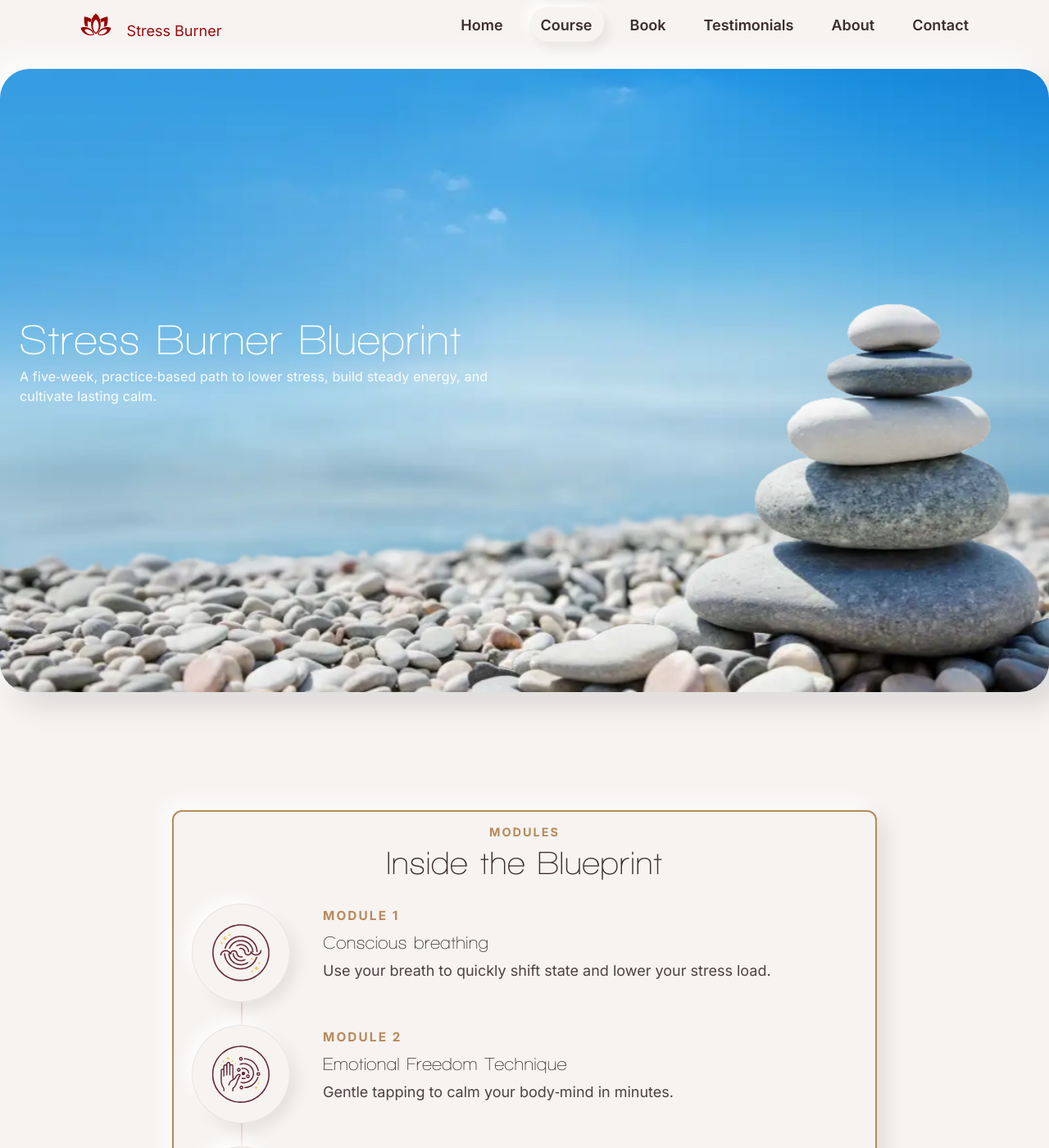
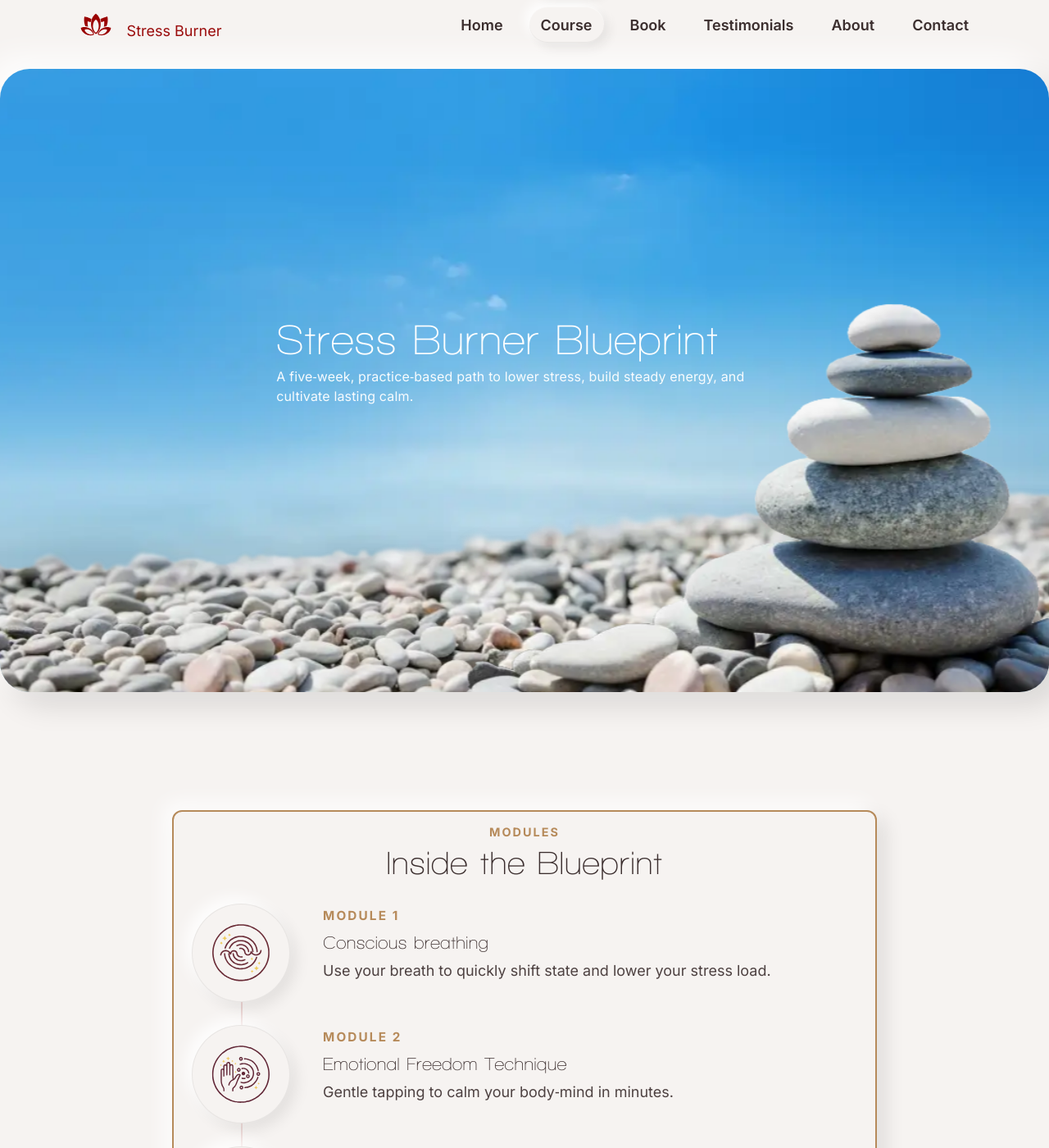
Before and after one commit to chriswakeley/test-blog, a Jekyll site: the page built from course.md, in a window 1280 px wide and 1400 px high. Shown: the whole window at 82% size. Built offline with Jekyll 4.4.1, drawn with Linux system fonts in a browser that asks for light colours.

Commit message:
Adjust mobile parallax background positioning for improved visual effect; refine Outcomes section styling to disable accent background

```diff
--- a/_layouts/default.html
+++ b/_layouts/default.html
@@ -437,7 +437,7 @@
           tiltY += (targetTiltY - tiltY) * 0.12;
           tiltX += (targetTiltX - tiltX) * 0.12;
           const tFactor = isMobile ? 1 : 0; // only enable tilt on mobile widths
-          const addBgY = tFactor * (tiltY * 20) - 200 + mobileOffset/0.6;
+          const addBgY = tFactor * (tiltY * 20) - 100 + mobileOffset/0.6;
           const addMidY = tFactor * (tiltY * 10) - 80 + mobileOffset/0.6;
           const addForeY = tFactor * (tiltY * -5) + 25 - mobileOffset/0.7;
           const addBgX = tFactor * (tiltX * 10);
--- a/assets/css/main.css
+++ b/assets/css/main.css
@@ -251,6 +251,8 @@
 /* Optional accent image behind section intro */
 .section-intro.has-accent{position:relative;isolation:isolate}
 .section-intro.has-accent::after{content:"";position:absolute;left:50%;transform:translateX(-50%);bottom:-14px;width:min(900px,90%);height:220px;background:url('../images/chaos-order.png') center/cover no-repeat;opacity:.08;pointer-events:none;z-index:-1;background-image:image-set(url('../images/chaos-order.webp') type('image/webp') 1x, url('../images/chaos-order.png') type('image/png') 1x)}
+/* Disable accent background for Outcomes section intro only */
+.outcomes-section .section-intro.has-accent::after{ content: none !important }
 
 /* Editorial panel */
 .panel{display:grid;grid-template-columns:1.15fr 1fr;grid-template-areas:"media body";gap:28px;align-items:center;background:var(--sb-warm);border-radius:16px;padding:22px;box-shadow:-10px -10px 24px rgba(255,255,255,.85), 10px 10px 24px rgba(0,0,0,.10), inset 0 1px 0 rgba(255,255,255,.45), inset 0 -1px 0 rgba(0,0,0,.05)}
@@ -610,8 +612,8 @@
 
 /* Distinct dark variant inspired by the original concept */
 .laser-spotlight.is-dark .laser-card{
-  /* Maroon spotlight: warm ink base with richer maroon midtone */
-  background: linear-gradient(135deg, #3b2e2e 0%, #6a3e3e 50%, #3b2e2e 100%);
+  /* Maroon spotlight: subtler gradient by bringing endpoints closer to midtone */
+  background: linear-gradient(135deg, #5f3c3c 0%, #6a3e3e 50%, #5f3c3c 100%);
   color:#ECF2F8;
   border:0;
   /* Neumorphic-style shadows on dark surface */
@@ -681,6 +683,15 @@
 .laser-spotlight.is-simple .laser-copy{ gap: 10px }
 .laser-spotlight.is-simple .pillars{ margin-top:8px }
 
+/* Desktop: keep title/subheader left edge no farther left than modules panel (container-narrow width) */
+@media (min-width: 901px){
+  .title-hero .section-intro.on-parallax{
+    max-width: 860px; /* matches .container-narrow */
+    margin-left: auto;
+    margin-right: auto;
+  }
+}
+
 /* Final mobile overrides placed after base rules to ensure they win the cascade */
 @media (max-width: 900px){
   /* Course title hero: remove rounding and push text toward the top */
```
